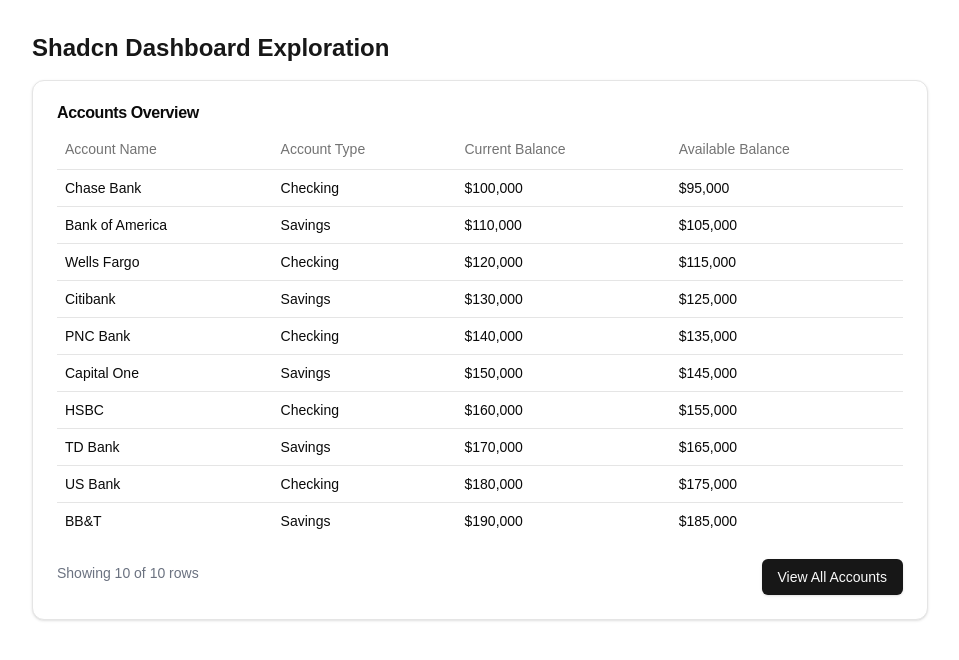
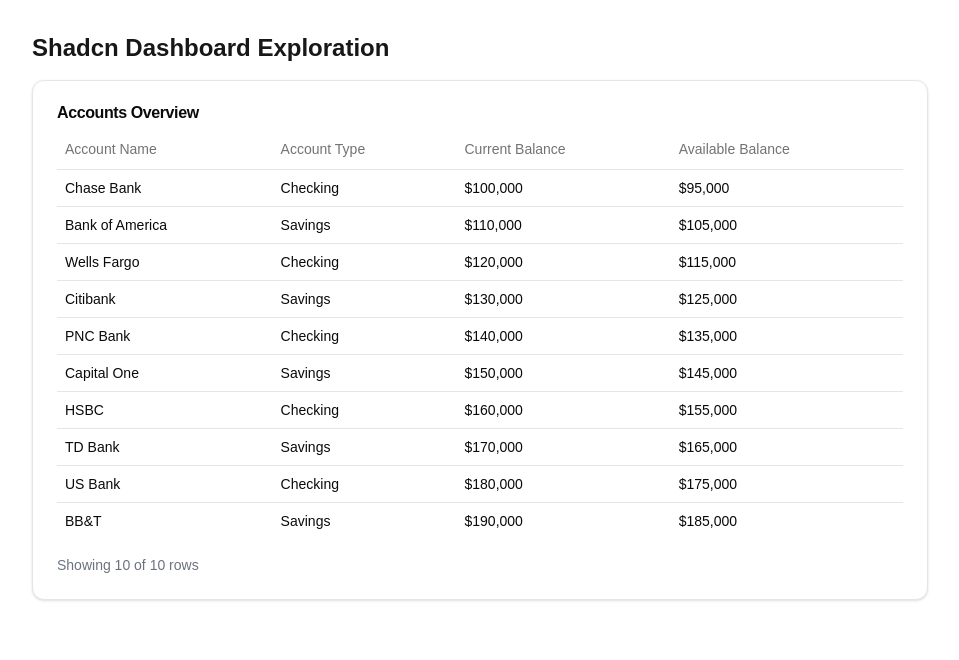
Before and after one commit to jonbrick/shacn-dashboard-exploration, a Next.js app: page / in a window 1280 px wide. Shown: the top 660 px of the page, without its empty margins (0-959 px from the left). Built offline with nearby package versions, Linux system fonts and the light colour scheme.

Commit message:
Cleaned up Account Card

```diff
--- a/src/components/AccountCard.tsx
+++ b/src/components/AccountCard.tsx
@@ -1,4 +1,3 @@
-import { Button } from "@/components/ui/button";
 import { Account } from "@/data/types";
 import { DashboardCard } from "./DashboardCard";
 import { DashboardTable } from "./DashboardTable";
@@ -34,13 +33,5 @@
     />
   );
 
-  const footer = <Button className="ml-auto">View All Accounts</Button>;
-
-  return (
-    <DashboardCard
-      title="Accounts Overview"
-      content={content}
-      footer={footer}
-    />
-  );
+  return <DashboardCard title="Accounts Overview" content={content} />;
 }
--- a/src/components/DashboardTable.tsx
+++ b/src/components/DashboardTable.tsx
@@ -32,7 +32,7 @@
   const totalRowCount = totalRows || data.length;
 
   return (
-    <div>
+    <div className="mb-4">
       <Table>
         <TableHeader>
           <TableRow>
@@ -55,7 +55,7 @@
           ))}
         </TableBody>
       </Table>
-      <div className="text-sm text-gray-500 mt-6 -mb-8">
+      <div className="text-sm text-gray-500 mt-4">
         Showing {displayedRows} of {totalRowCount} rows
       </div>
     </div>
```
